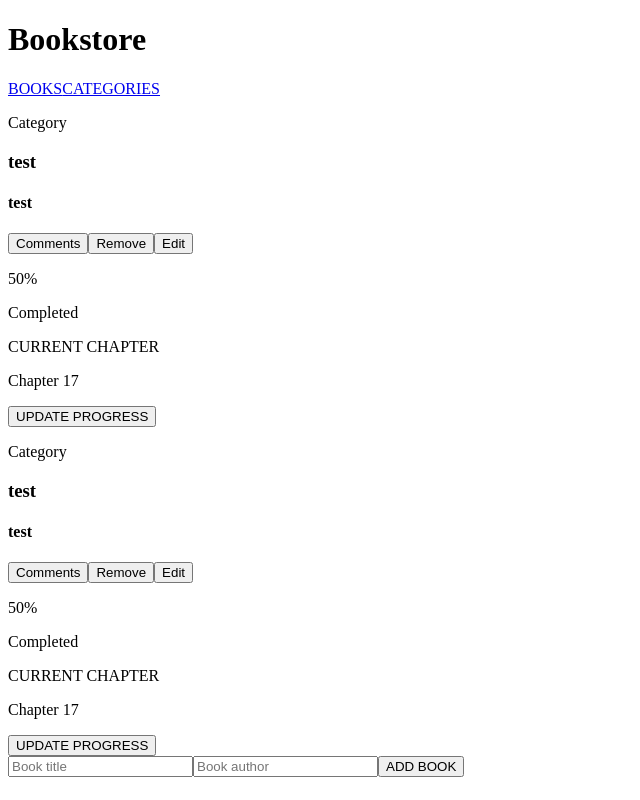
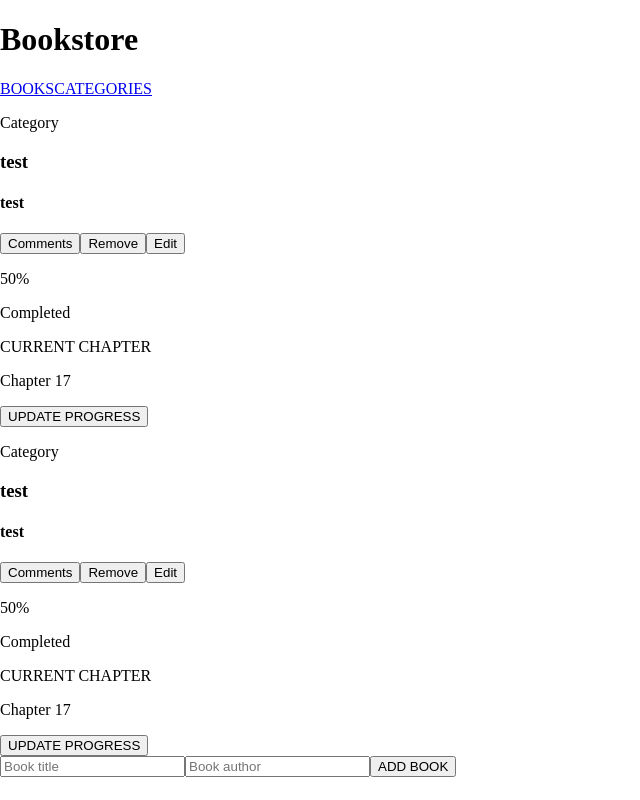
Before and after one commit to ha-manel/Bookstore, a React (Create React App) app: page / in a window 1280 px wide. Shown: the whole page, without its empty margins (0-640 px from the left). Built offline with nearby package versions, Linux system fonts and the light colour scheme.

Commit message:
Add body styling

```diff
--- a/src/App.css
+++ b/src/App.css
@@ -0,0 +1,4 @@
+body {
+  margin: 0;
+  overflow-x: hidden;
+}
```
